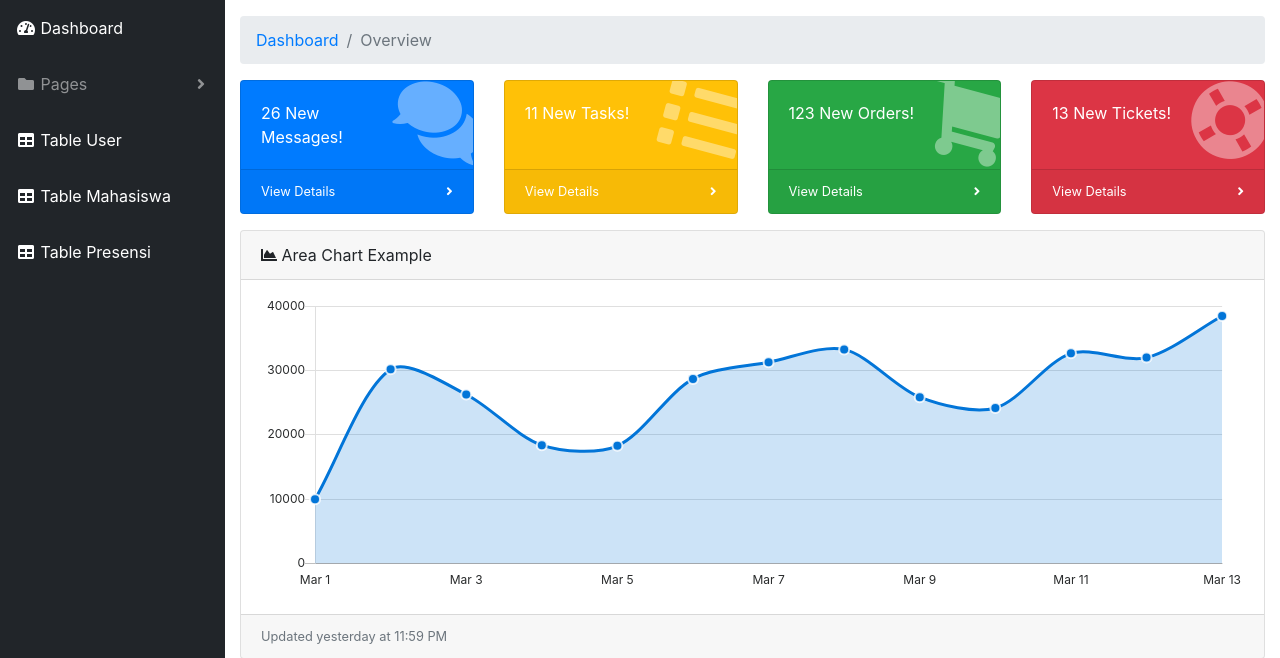
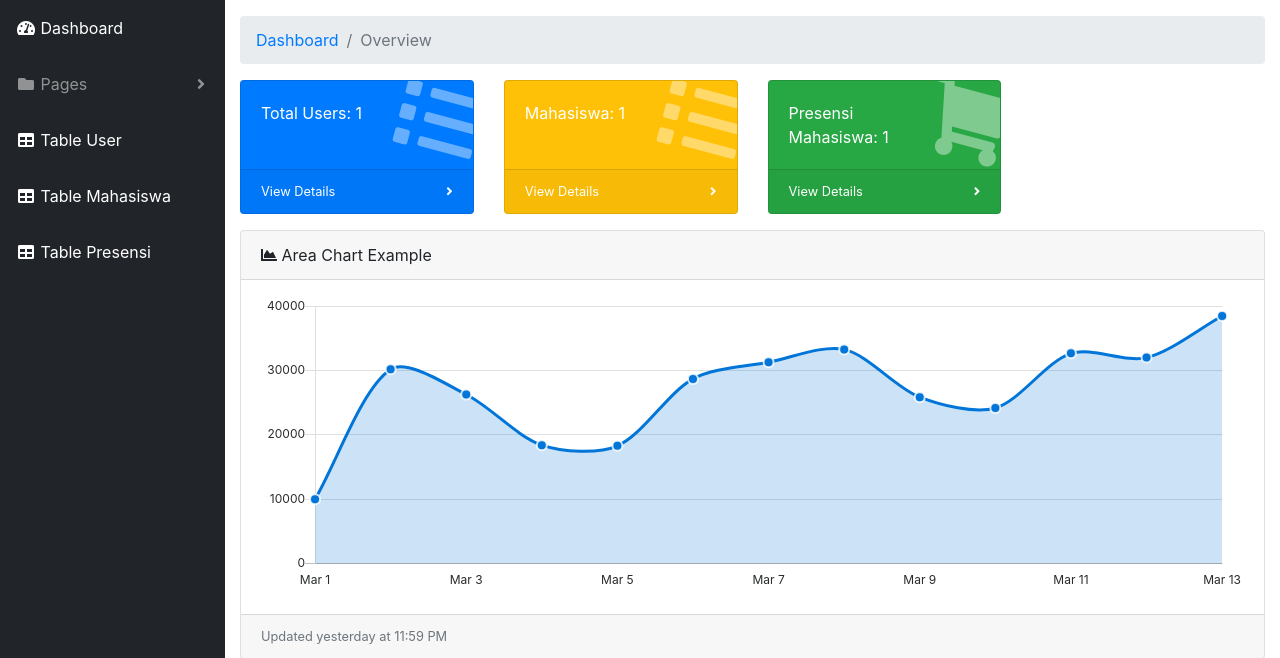
Before and after one commit to ferryFaisal/uas---aplikasi-presensi-vhika31, a PHP site: page /backend/index.php in a window 1280 px wide. Shown: the part 56-714 px from the top of the page. Run offline with PHP 8.4, Linux system fonts and the light colour scheme; tables that the repository leaves empty or names only in its code hold one stand-in row (values such as "Sample post").

Commit message:
index (membuat dashboard backend)

```diff
--- a/backend/index.php
+++ b/backend/index.php
@@ -23,6 +23,7 @@
 </head>
 
 <body id="page-top">
+
 
   <nav class="navbar navbar-expand navbar-dark bg-dark static-top">
 
@@ -145,17 +146,23 @@
         </ol>
 
         <!-- Icon Cards-->
+              <!-- Icon Cards-->
         <div class="row">
           <div class="col-xl-3 col-sm-6 mb-3">
             <div class="card text-white bg-primary o-hidden h-100">
               <div class="card-body">
                 <div class="card-body-icon">
-                  <i class="fas fa-fw fa-comments"></i>
+                  <i class="fas fa-fw fa-list"></i>
                 </div>
-                <div class="mr-5">26 New Messages!</div>
+                <?php
+                require 'connect_db.php';
+                $sql = "SELECT * FROM user";
+                $result = $conn->query($sql);
+                ?>
+                <div class="mr-5"><?php echo "Total Users: $result->num_rows"?></div>
               </div>
-              <a class="card-footer text-white clearfix small z-1" href="#">
-                <span class="float-left">View Details</span>
+              <a class="card-footer text-white clearfix small z-1" href="tables_user.php">
+                <span class="float-left" a href="tables">View Details</span>
                 <span class="float-right">
                   <i class="fas fa-angle-right"></i>
                 </span>
@@ -168,9 +175,14 @@
                 <div class="card-body-icon">
                   <i class="fas fa-fw fa-list"></i>
                 </div>
-                <div class="mr-5">11 New Tasks!</div>
+                <?php
+                require 'connect_db.php';
+                $sql = "SELECT * FROM mahasiswa";
+                $result = $conn->query($sql);
+                ?>
+                <div class="mr-5"><?php echo "Mahasiswa: $result->num_rows"?></div>
               </div>
-              <a class="card-footer text-white clearfix small z-1" href="#">
+              <a class="card-footer text-white clearfix small z-1" href="tables_mahasiswa.php">
                 <span class="float-left">View Details</span>
                 <span class="float-right">
                   <i class="fas fa-angle-right"></i>
@@ -184,9 +196,14 @@
                 <div class="card-body-icon">
                   <i class="fas fa-fw fa-shopping-cart"></i>
                 </div>
-                <div class="mr-5">123 New Orders!</div>
+                <?php
+                require 'connect_db.php';
+                $sql = "SELECT * FROM presensi";
+                $result = $conn->query($sql);
+                ?>
+                <div class="mr-5"><?php echo "Presensi Mahasiswa: $result->num_rows"?></div>
               </div>
-              <a class="card-footer text-white clearfix small z-1" href="#">
+              <a class="card-footer text-white clearfix small z-1" href="tables_presensi.php">
                 <span class="float-left">View Details</span>
                 <span class="float-right">
                   <i class="fas fa-angle-right"></i>
@@ -194,7 +211,7 @@
               </a>
             </div>
           </div>
-          <div class="col-xl-3 col-sm-6 mb-3">
+          <!-- <div class="col-xl-3 col-sm-6 mb-3">
             <div class="card text-white bg-danger o-hidden h-100">
               <div class="card-body">
                 <div class="card-body-icon">
@@ -209,7 +226,7 @@
                 </span>
               </a>
             </div>
-          </div>
+          </div> -->
         </div>
 
         <!-- Area Chart Example-->
@@ -716,6 +733,7 @@
         </div>
 
       </div>
+
       <!-- /.container-fluid -->
 
       <!-- Sticky Footer -->
```
